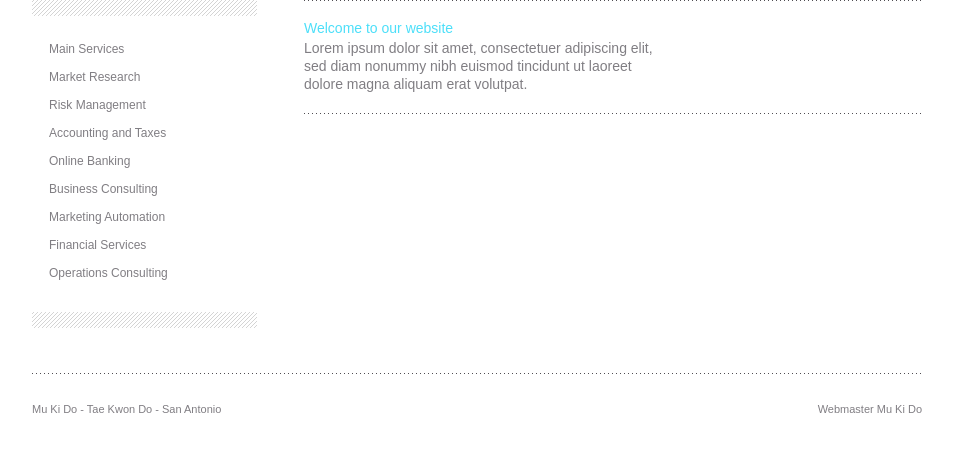
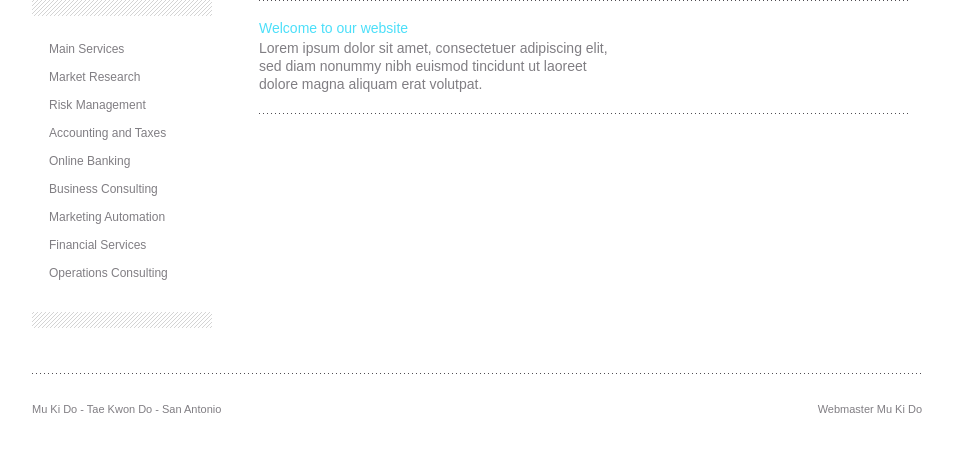
Before and after one commit to cmaureir/mukido, a PHP site: page / in a window 1280 px wide. Shown: the part 150-612 px from the top of the page, without its empty margins (163-1116 px from the left). Run offline with PHP 8.4, Linux system fonts and the light colour scheme.

Commit message:
Adding title and change the width of the main content

```diff
--- a/header.php
+++ b/header.php
@@ -1,7 +1,7 @@
 <!DOCTYPE html PUBLIC "-//W3C//DTD XHTML 1.0 Strict//EN" "http://www.w3.org/TR/xhtml1/DTD/xhtml1-strict.dtd">
 <html xmlns="http://www.w3.org/1999/xhtml" xml:lang="en" lang="en">
 <head>
-<title></title>
+<title>Mu Ki Do - Administrative Panel</title>
 <meta http-equiv="Content-Type" content="text/html; charset=utf-8" />
 <meta http-equiv="Content-Style-Type" content="text/css" />
 <link href="style.css" rel="stylesheet" type="text/css" />
--- a/style.css
+++ b/style.css
@@ -83,12 +83,12 @@ table, table td {
 }
 	#content .aside {
 		float:left;
-		width:225px;
+		width:180px;
 		margin-right:47px;
 	}
 	#content .mainContent {
 		float:left;
-		width:618px;
+		width:650px;
 		background:url(images/line-hor.gif) 0 0 repeat-x;
 		padding:20px 0 0 0;
 	}
```
